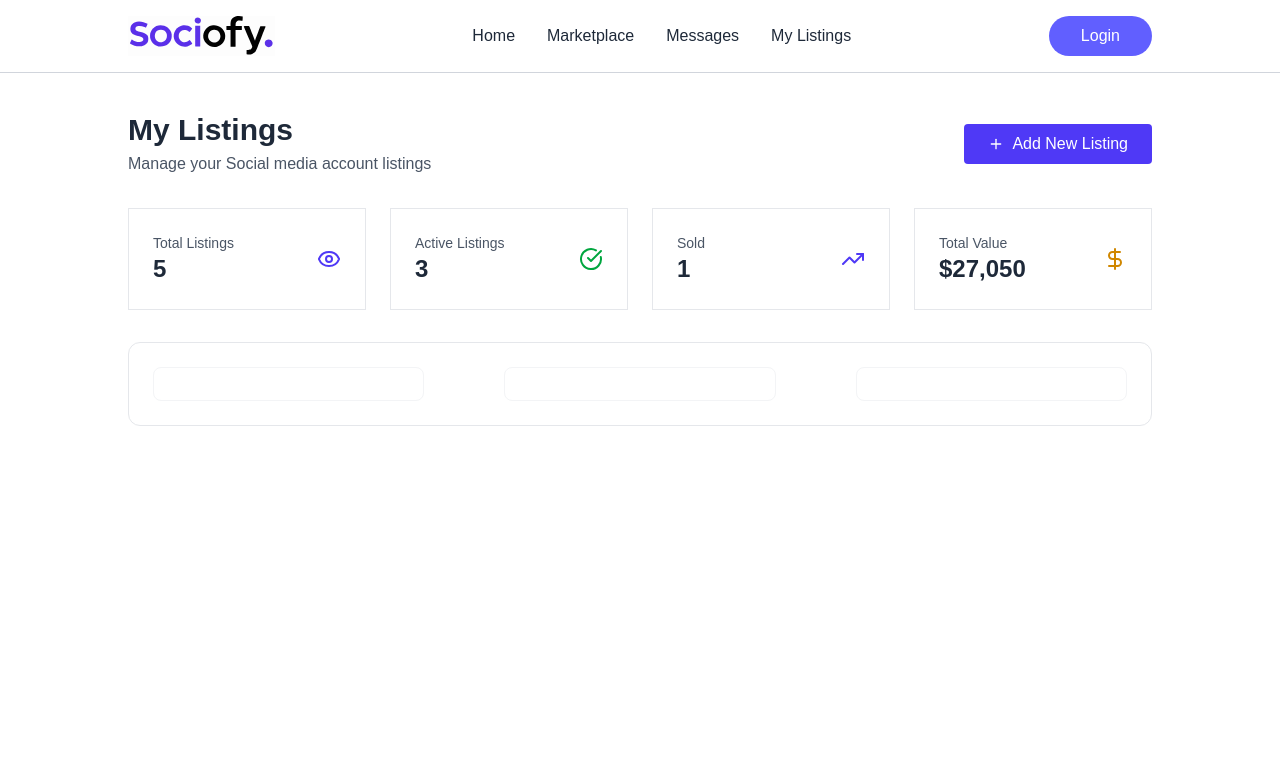
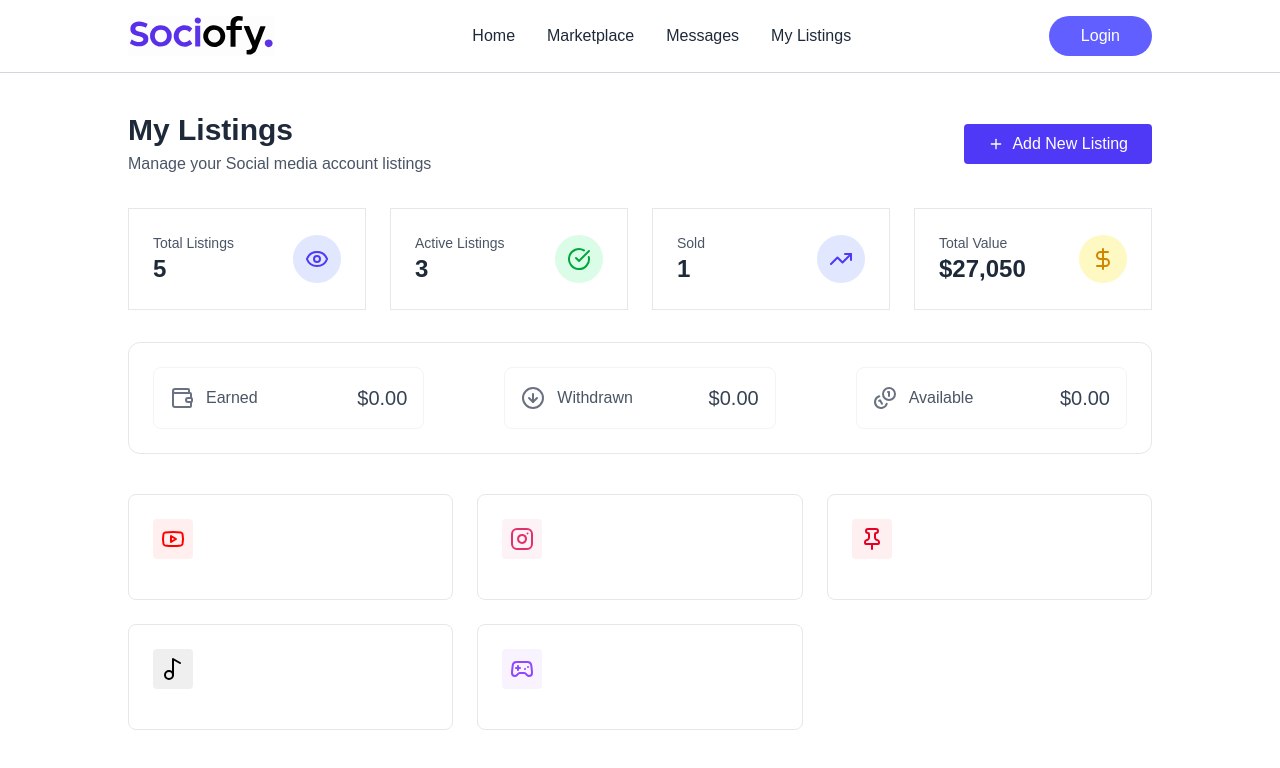
Before and after one commit to bhaskar6211/Sociofy_client_frontend, a React (Vite) app: page /my-listings in a window 1280 px wide. Shown: the top 768 px of the page. Built offline with nearby package versions, Linux system fonts and the light colour scheme; no server answers; a web font is replaced by a local one.

Commit message:
work for listing icon in listing page

```diff
--- a/src/components/StatCard.jsx
+++ b/src/components/StatCard.jsx
@@ -9,7 +9,7 @@ const StatCard = ({ title, value, icon, color }) => {
           <p className='text-sm font-medium text-gray-600'>{title}</p>
           <p className='text-2xl font-bold text-gray-800'>{value}</p>
         </div>
-        <div>{icon}</div>
+        <div className={`size-12 ${colorMap[color]} rounded-full flex items-center justify-center` }>{icon}</div>
       </div>
     </div>
   )
--- a/src/pages/MyListings.jsx
+++ b/src/pages/MyListings.jsx
@@ -3,6 +3,7 @@ import React from 'react'
 import { useSelector } from 'react-redux'
 import { useNavigate } from 'react-router-dom';
 import StatCard from '../components/StatCard';
+import { platformIcons } from '../assets/assets';
 
 const MyListings = () => {
   const {userListings, balance }= useSelector((state)=>state.listing)
@@ -46,11 +47,43 @@ const MyListings = () => {
         ].map((item, index)=>(
           <div key={index} className='flex flex-1 items-center justify-between p-4 rounded-lg border border-gray-100 cursor-pointer'>
             <div className='flex items-center gap-3'>
-
+              <item.icon className='text-gray-500 w-6 h-6'/>
+              <span className='font-medium text-gray-600'>{item.label}</span>
             </div>
+            <span className='text-xl font-medium text-gray-700'>
+              {currency}
+              {item.value.toFixed(2)}
+            </span>
           </div>
         ))}
       </div>
+      {/* Listings */}
+      {userListings.length === 0 ?
+      (
+        <div className='bg-white rounded-lg border border-gray-200 p-16 text-center'>
+          <div className='w-16 h-16 bg-gray-100 rounded-full flex items-center justify-center mx-auto mb-4'>
+            <Plus className='w-8 h-8 text-gary-400'/>
+          </div>
+          <h3 className="text-xl font-medium text-gray-800 mb-2">No listings yet</h3>
+          <p className='text-gray-600 mb-6'>Start by creating your first listing</p>
+          <button onClick={()=> navigate("/create-listing")} className='bg-indigo-600 hover:bg-indigo-700 text-white px-6 py-2 rounded-lg font-medium'>Create First Listing</button>
+        </div>
+      )
+      :
+      (
+        <div className='grid grid-cols-1 md:grid-cols-2 lg:grid-cols-3 gap-6'>
+          {userListings.map((listing)=> (
+            <div key={listing.id}
+            className='bg-white rounded-lg border border-gray-200 hover:shadow-lg shadow-gray-200/70 transition-shadow'>
+              <div className='p-6'>
+                <div className='flex items-start gap-4 justify-between mb-4'>
+                  {platformIcons[listing.platform]}
+                </div>
+              </div>
+            </div>
+          ))}
+        </div>
+      )}
     </div>
   )
 }
```
